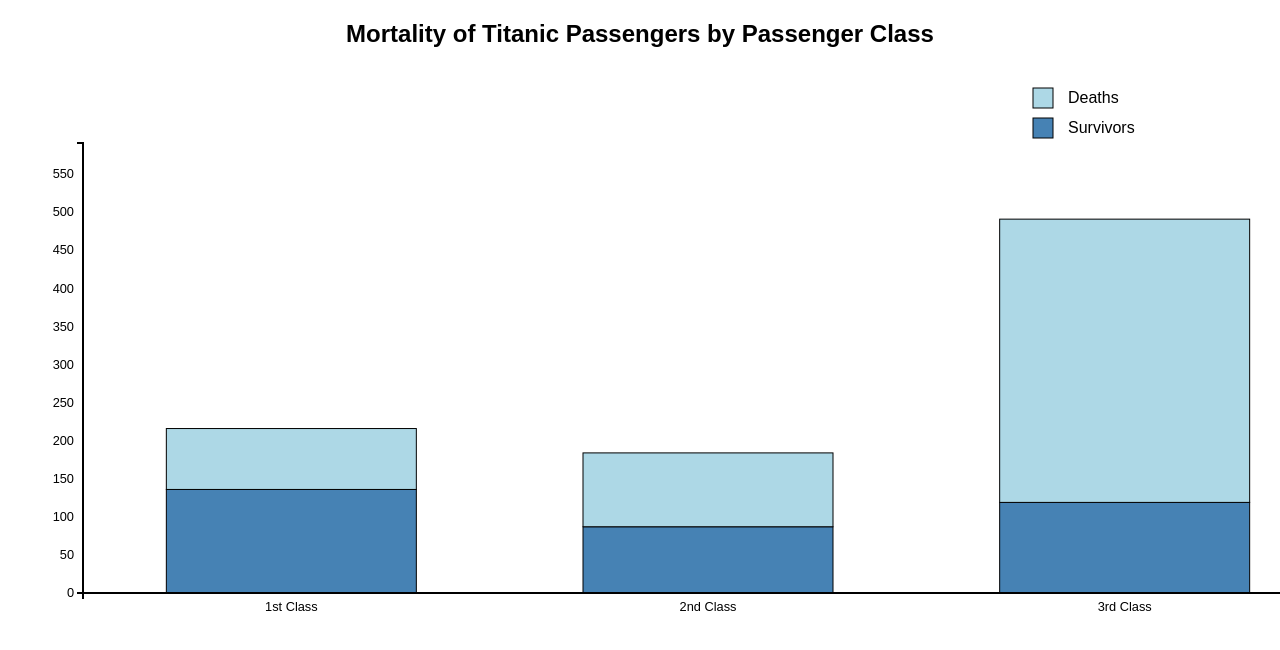
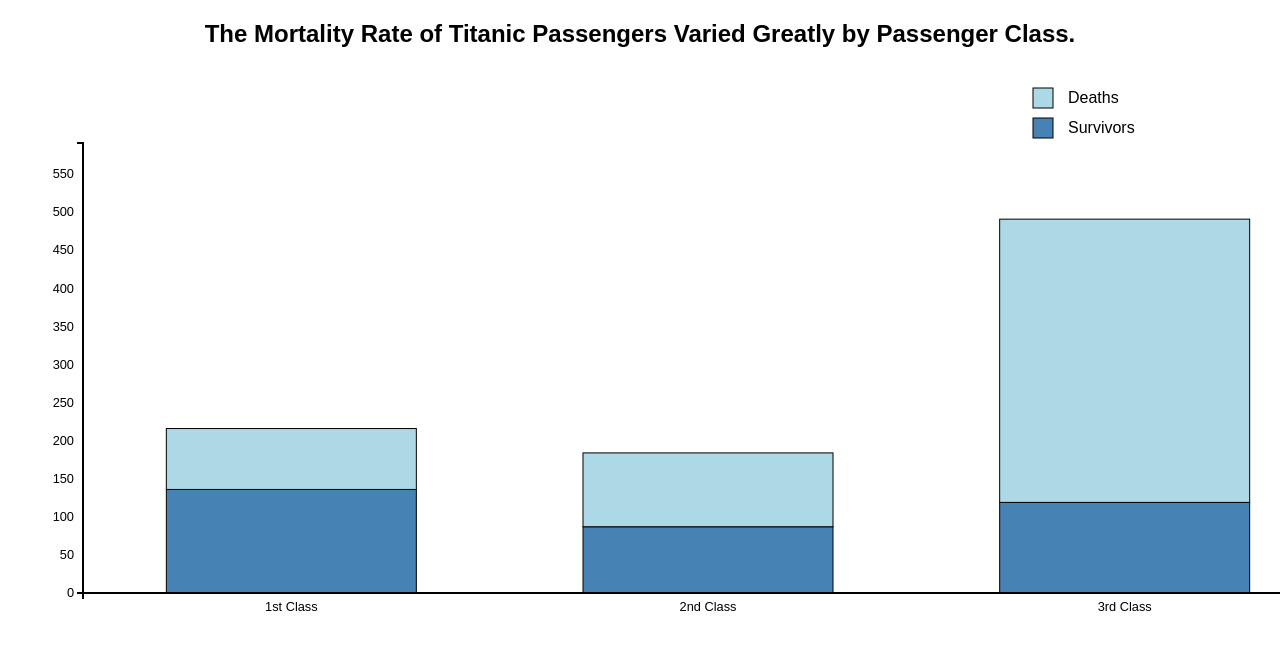
Before and after one commit to caffemisto/Titanic-Survivor-Data-Visualization, a plain HTML site: page index.html in a window 1280 px wide. Shown: the top 650 px of the page. Drawn offline with nearby package versions, Linux system fonts and the light colour scheme.

Commit message:
Add Explanatory Title.

```diff
--- a/index.html
+++ b/index.html
@@ -70,7 +70,7 @@
           //create the header title of the graphic
           d3.select("body")
             .append("h2")
-            .text("Mortality of Titanic Passengers by Passenger Class");
+            .text("The Mortality Rate of Titanic Passengers Varied Greatly by Passenger Class.");
           //create the svg in which the graphic will appear
           var svg = d3.select("body")
             .append("svg")
```
